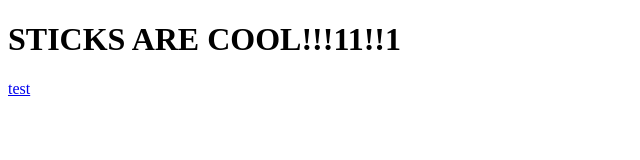
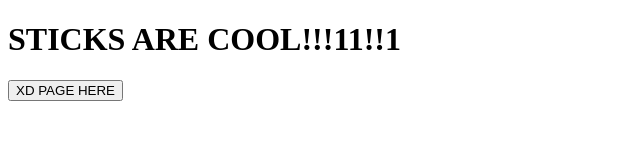
Before and after one commit to knockstick/knockstick.github.io, a plain HTML site: page index.html in a window 1280 px wide. Shown: the whole page, without its empty margins (0-640 px from the left). Drawn offline with Linux system fonts and the light colour scheme.

Commit message:
Update index.html

```diff
--- a/index.html
+++ b/index.html
@@ -3,6 +3,8 @@
     <body>
         <title>IM A STICK!!!</title>
         <h1>STICKS ARE COOL!!!11!!1</h1>
-        <a href="xd.html" class="button">test</a>
+        <form action="knockstick.github.io/xd.html">
+            <input type="submit" value="XD PAGE HERE" />
+        </form>
     </body>
 </html>
```
